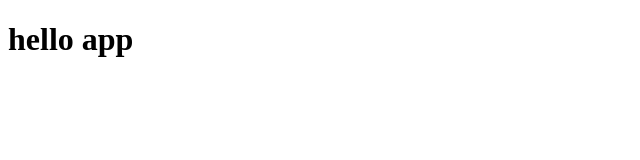
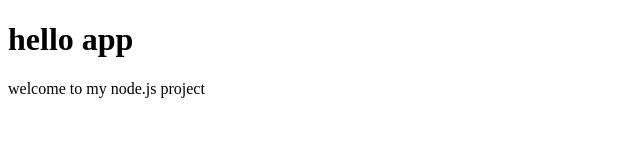
Before and after one commit to Joey1989/web-server, a website: page public/index.html in a window 1280 px wide. Shown: the whole page, without its empty margins (0-640 px from the left). Drawn offline with Linux system fonts and the light colour scheme.

Commit message:
add some text

```diff
--- a/public/index.html
+++ b/public/index.html
@@ -6,5 +6,6 @@
 	</head>
 	<body>
 		<h1>hello app</h1>
+		<p>welcome to my node.js project</p>
 	</body>
 </html>
```
